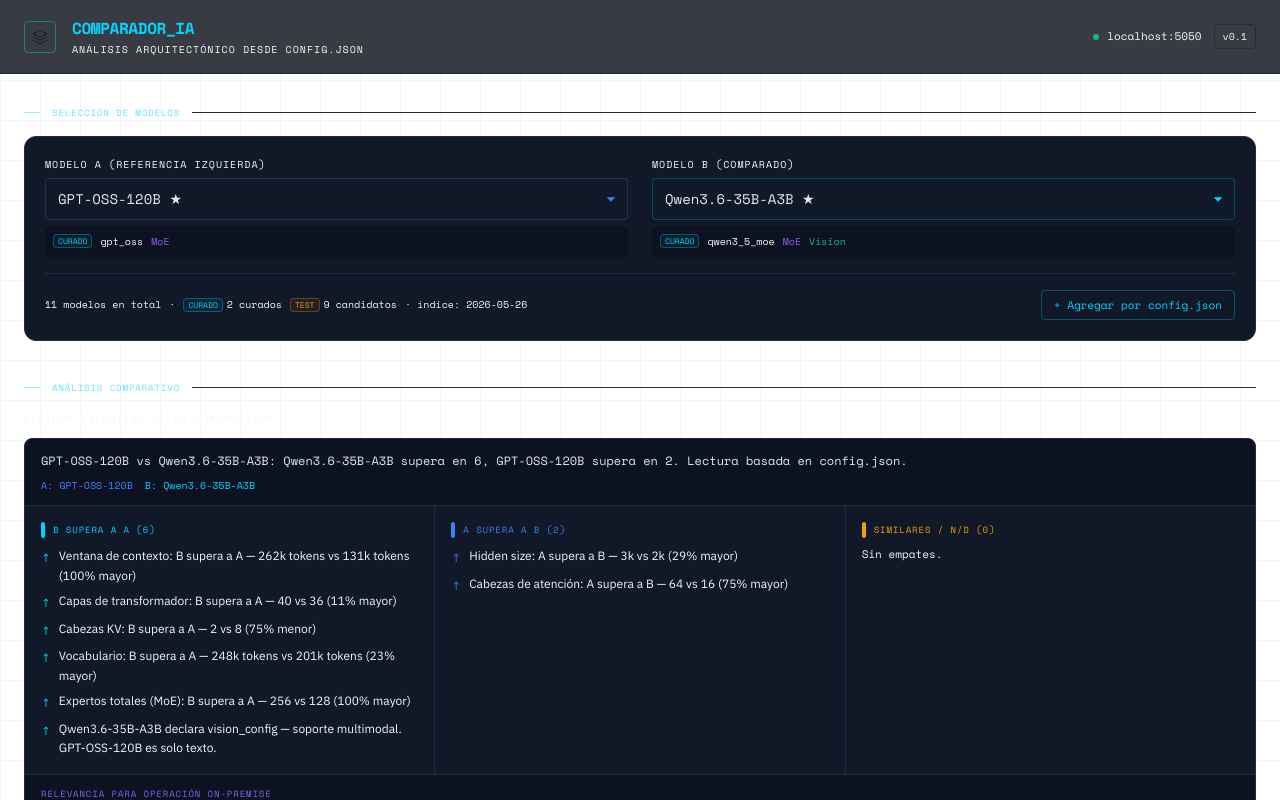
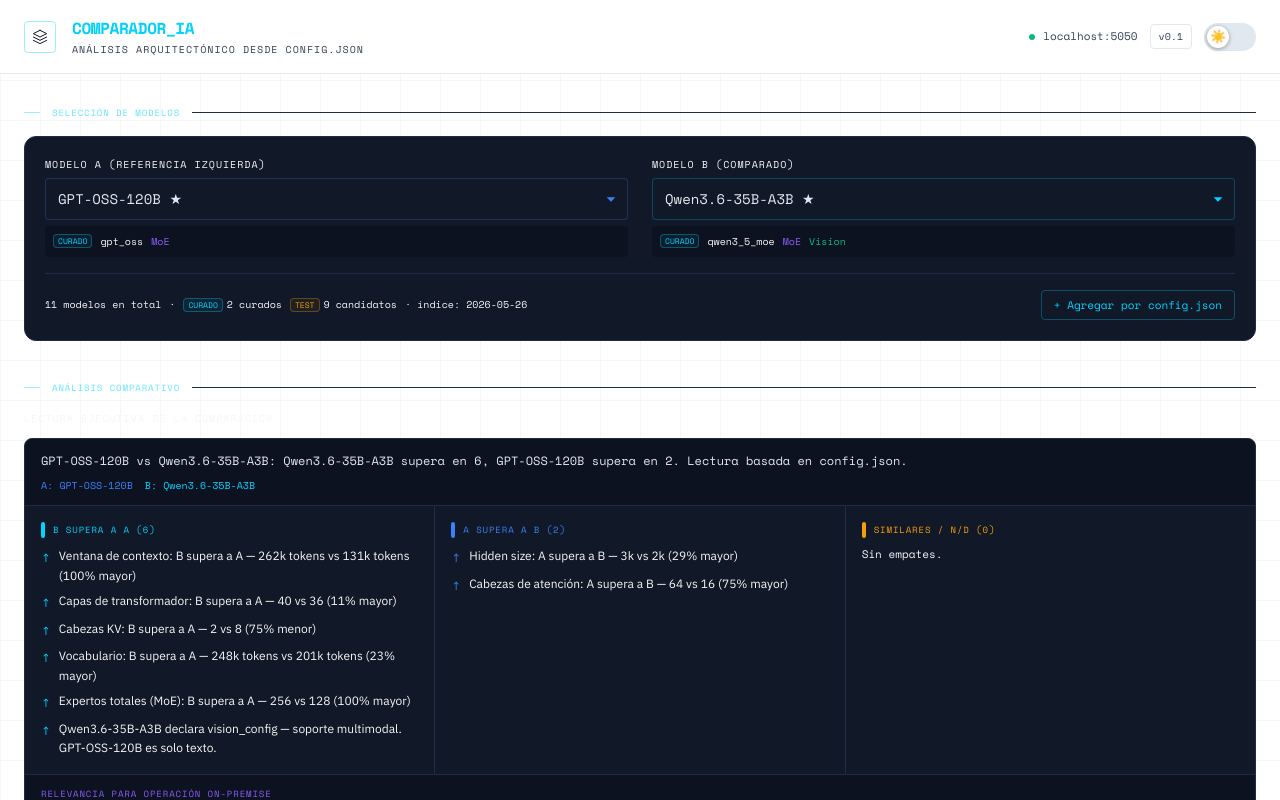
Before and after one commit to IvanRenatoC/comparador-ia, a React (Vite) app: page / in a window 1280 px wide. Shown: the top 800 px of the page. Built offline with nearby package versions, Linux system fonts and the light colour scheme.

Commit message:
feat: integrate ThemeToggle in App header

```diff
--- a/src/components/Header.tsx
+++ b/src/components/Header.tsx
@@ -1,32 +1,35 @@
+import ThemeToggle from './ThemeToggle'
+
 export default function Header() {
   return (
-    <header className="relative border-b border-[#1e2d45] bg-[#080b14]/80 backdrop-blur-sm sticky top-0 z-50">
+    <header className="relative border-b border-[#e2e8f0] dark:border-[#1e2d45] bg-white/80 dark:bg-[#080b14]/80 backdrop-blur-sm sticky top-0 z-50 transition-colors duration-300">
       <div className="max-w-7xl mx-auto px-4 sm:px-6 py-4 flex items-center justify-between">
         <div className="flex items-center gap-4">
-          <div className="w-8 h-8 rounded border border-[#00d4ff]/40 flex items-center justify-center">
+          <div className="w-8 h-8 rounded border border-[#00d4ff]/40 flex items-center justify-center text-[#0f172a] dark:text-[#e2e8f0]">
             <svg viewBox="0 0 24 24" fill="none" className="w-4 h-4" stroke="currentColor" strokeWidth={1.5}>
               <path d="M12 2L2 7l10 5 10-5-10-5z" strokeLinecap="round" strokeLinejoin="round"/>
               <path d="M2 17l10 5 10-5M2 12l10 5 10-5" strokeLinecap="round" strokeLinejoin="round"/>
             </svg>
           </div>
           <div>
-            <h1 className="font-mono text-base font-bold text-[#e2e8f0] glitch-title tracking-tight">
+            <h1 className="font-mono text-base font-bold text-[#0f172a] dark:text-[#e2e8f0] glitch-title tracking-tight">
               COMPARADOR<span className="text-[#00d4ff]">_IA</span>
             </h1>
-            <p className="text-[10px] text-[#f5f6f7] font-mono tracking-widest uppercase mt-0.5">
+            <p className="text-[10px] text-[#334155] dark:text-[#f5f6f7] font-mono tracking-widest uppercase mt-0.5">
               Análisis arquitectónico desde config.json
             </p>
           </div>
         </div>
 
         <div className="flex items-center gap-3">
-          <div className="hidden sm:flex items-center gap-2 text-[11px] font-mono text-[#f5f6f7]">
+          <div className="hidden sm:flex items-center gap-2 text-[11px] font-mono text-[#334155] dark:text-[#f5f6f7]">
             <span className="w-1.5 h-1.5 rounded-full bg-[#10b981] animate-pulse" />
             localhost:5050
           </div>
-          <div className="text-[10px] font-mono px-2 py-1 border border-[#1e2d45] rounded text-[#f5f6f7]">
+          <div className="text-[10px] font-mono px-2 py-1 border border-[#e2e8f0] dark:border-[#1e2d45] rounded text-[#334155] dark:text-[#f5f6f7]">
             v0.1
           </div>
+          <ThemeToggle />
         </div>
       </div>
     </header>
```
